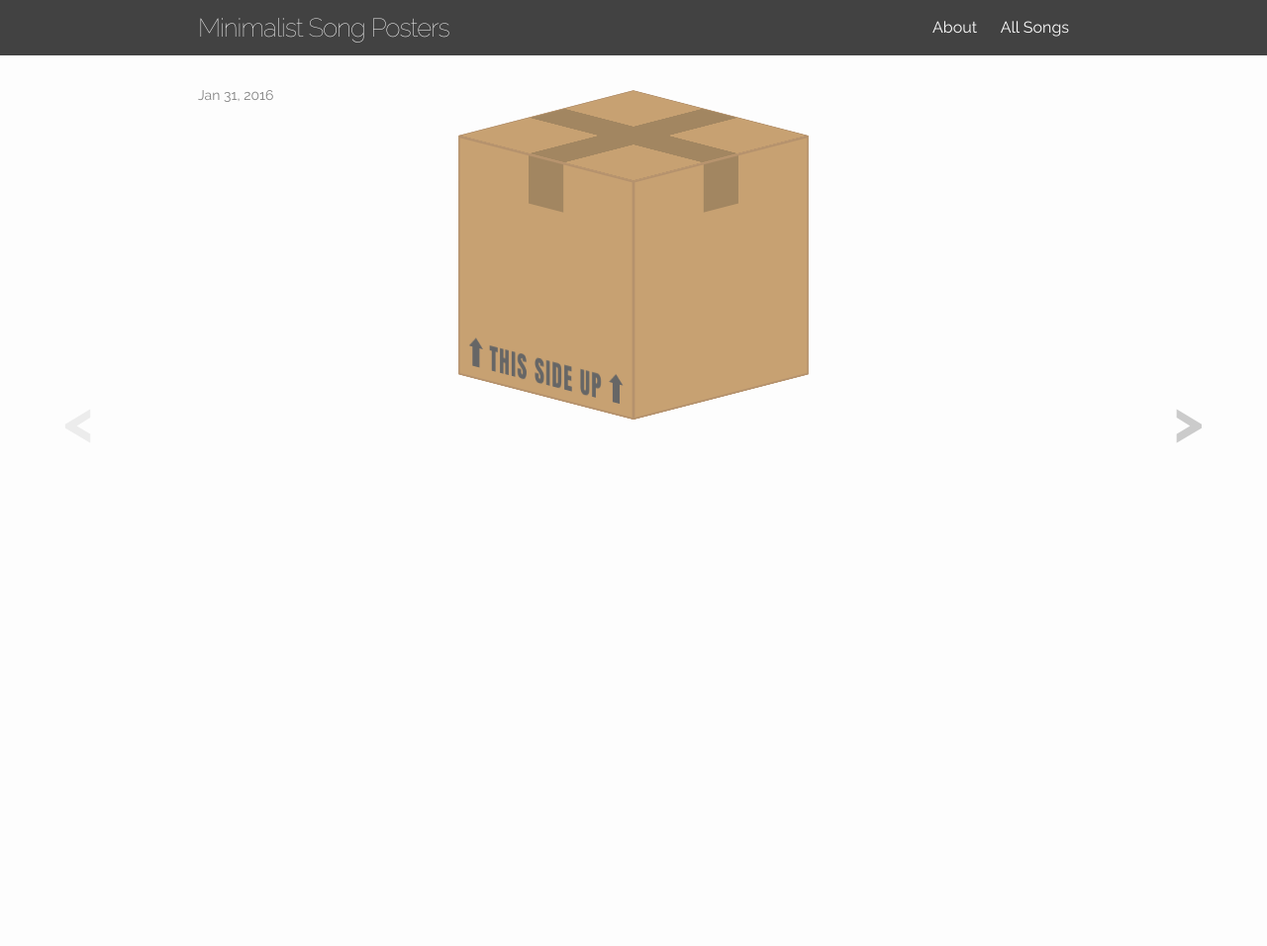
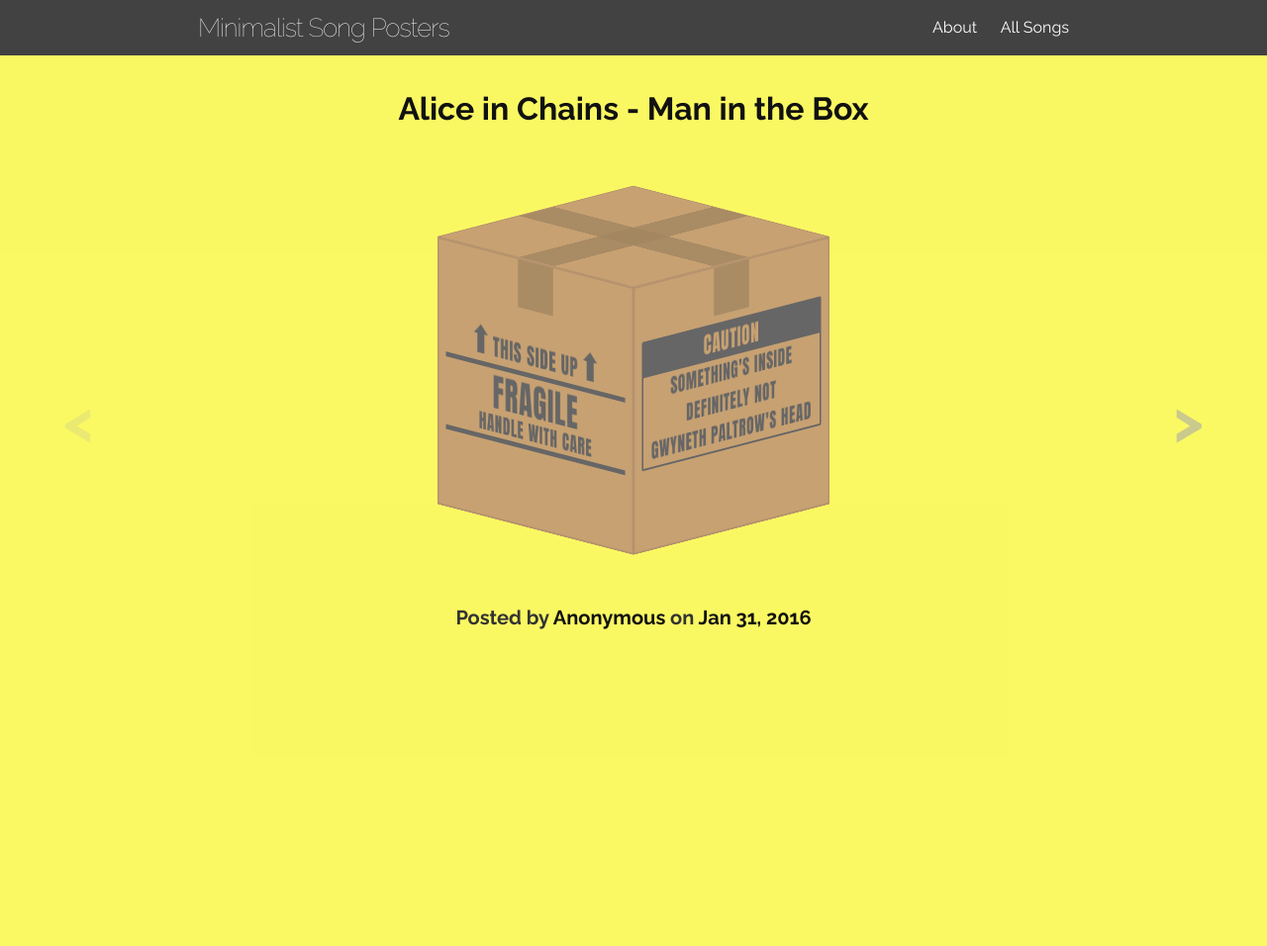
Before and after one commit to AshBardhan/Minimalist-Song-Posters, a Jekyll site: the page built from _posts/2016-01-31-man-in-the-box.md, in a window 1280 px wide. Shown: the whole page at 99% size. Built offline with Jekyll 4.4.1, drawn with Linux system fonts in a browser that asks for light colours; before the commit the page ends 900 px from its top, so only the background shows below that.

Commit message:
Some more finishing touch

```diff
--- a/_includes/post.html
+++ b/_includes/post.html
@@ -7,12 +7,20 @@
 
 	<div class="post-content-wrap">
 		<article class="post-content">
-			<header class="post-header">
+			<!--<header class="post-header">
 				<p class="post-meta">{{ include.post.date | date: "%b %-d, %Y" }}{% if author != null %} • <a href="https://twitter.com/{{ author.twitter }}">@{{ author.twitter }}</a>{% endif %}{% if include.post.meta %} • {{ include.post.meta }}{% endif %}</p>
-			</header>
-			{{ include.post.content }}
+			</header>-->
+			<h2 class="post-song__heading">{{ include.post.title }}</h2>
+			<div class="post-song__content">
+				{{ include.post.content }}
+			</div>
+			<h4 class="post-song__heading">
+				<span>Posted by </span>
+				{% if author != null %}<a href="https://twitter.com/{{ author.twitter }}">@{{ author.twitter }}</a>{% else %}Anonymous{% endif %}
+				<span> on </span>
+				{{ include.post.date | date: "%b %-d, %Y" }}
+			</h4>
  		</article>
-		<div class="post-content__image"></div>
 	</div>
 
 	<a class="nav-btns  nav-btns--left  {% if include.post.previous == nil %}disabled{% endif %}" href="{{ include.post.previous.url | prepend: site.baseurl }}"><</a>
--- a/_posts/2016-01-31-man-in-the-box.md
+++ b/_posts/2016-01-31-man-in-the-box.md
@@ -1,18 +1,27 @@
 ---
 layout: post
-title:  "Alice in chains - Man in the box"
+title:  "Alice in Chains - Man in the Box"
 date:   2016-01-31 12:29:27 +0530
 ---
 
-<div class="cube">
-	<div class="front">
-		<div class="arrow-up"></div>
-		This side up
-		<div class="arrow-up"></div>
+<div class="cube--wrap">
+	<div class="cube">
+		<div class="front">
+			<div class="arrow-up"></div>
+			This side up
+			<div class="arrow-up"></div>
+			<div class="fragile-box"></div>
+		</div>
+		<div class="back"></div>
+		<div class="top"></div>
+		<div class="bottom"></div>
+		<div class="left"></div>
+		<div class="right">
+			<div class="caution-box">
+				Something's inside<br/>
+				Definitely not<br/>
+				Gwyneth Paltrow's head
+			</div>
+		</div>
 	</div>
-	<div class="back"></div>
-	<div class="top"></div>
-	<div class="bottom"></div>
-	<div class="left"></div>
-	<div class="right"></div>
 </div>
--- a/_sass/_base.scss
+++ b/_sass/_base.scss
@@ -184,3 +184,7 @@
 *, *:before, *:after {
 	box-sizing: border-box;
 }
+
+.text--red {
+	color: red;
+}
--- a/_sass/_layout.scss
+++ b/_sass/_layout.scss
@@ -162,6 +162,8 @@
  */
 .page-content {
 	padding: $spacing-unit 0;
+	min-height: 100vh;
+	background: rgba(250, 248, 61, 0.8);
 }
 
 .page-heading {
@@ -229,6 +231,10 @@
 		@include media-query($on-laptop) {
 			font-size: 18px;
 		}
+
+		span {
+			color: #333;
+		}
 	}
 }
 
--- a/_sass/_songs.scss
+++ b/_sass/_songs.scss
@@ -1,16 +1,34 @@
+.post-song__heading {
+	text-align: center;
+	font-weight: bold;
+}
+
+.post-song__content {
+	text-align: center;
+	padding: 20px 0;
+}
+
 /**
  *  Alice in chains - Man in the box CSS
  */
 
-$cube-size: 250px;
+$cube-size: 280px;
 $cube-tape-size: 50px;
+
+$cube-color: #C7A172;
 $cube-tape-color: #A28661;
 
+.cube--wrap {
+	height: $cube-size;
+	box-sizing: content-box;
+	padding: $cube-size / 4;
+}
+
 .cube {
+	width: $cube-size;
+	margin: 0 auto;
 	position: relative;
-	width: $cube-size;
 	transform-style: preserve-3d;
-	left: calc(50% - #{$cube-size}/2);
 	transform: rotateX(-15deg) rotateY(-45deg);
 }
 
@@ -18,13 +36,13 @@
 	position: absolute;
 	width: $cube-size;
 	height: $cube-size;
-	background: #C7A172;
+	background: $cube-color;
 	//box-shadow: inset 5px 5px 50px #d4ba76;
 	border: 2px solid #B5926D;
 	color: #666;
 	font-family: Impact;
-	font-size: 30px;
-	letter-spacing: 2px;
+	font-size: 24px;
+	letter-spacing: 1px;
 	text-align: center;
 	text-transform: uppercase;
 }
@@ -45,6 +63,7 @@
 		left: calc(50% - 25px);
 		top: 0;
 		background: $cube-tape-color;
+		opacity: 0.8;
 	}
 }
 
@@ -62,9 +81,10 @@
 		position: absolute;
 		width: 100%;
 		height: $cube-tape-size;
-		top: calc(50% -  #{$cube-tape-size}/2);
+		top: calc(50% - #{$cube-tape-size} / 2);
 		left: 0;
 		background: $cube-tape-color;
+		opacity: 0.8;
 	}
 
 	&:after {
@@ -79,7 +99,7 @@
 
 .front {
 	transform: translateZ($cube-size / 2);
-	padding-top: 200px;
+	padding-top: 80px;
 
 	&:before {
 		content: "";
@@ -89,6 +109,7 @@
 		left: calc(50% - 25px);
 		top: 0;
 		background: $cube-tape-color;
+		opacity: 0.8;
 	}
 }
 
@@ -114,3 +135,43 @@
 		border-right: 10px solid transparent;
 	}
 }
+
+.caution-box {
+	margin: 0 10px;
+	border: 2px solid;
+	border-radius: 2px;
+	text-align: center;
+	font-size: 21px;
+	position: relative;
+	top: calc(50% - 80px);
+
+	&:before {
+		content: "CAUTION";
+		font-size: 24px;
+		display: block;
+		color: $cube-color;
+		background: #666;
+	}
+}
+
+.fragile-box {
+	border-top: 5px solid;
+	margin: 0 10px;
+	border-bottom: 5px solid;
+	padding: 2px;
+
+	&:before, &:after {
+		display: block;
+		line-height: 1.1em;
+	}
+
+	&:before {
+		content: "FRAGILE";
+		font-size: 40px;
+	}
+
+	&:after {
+		content: "HANDLE WITH CARE";
+		font-size: 21px;
+	}
+}
```
